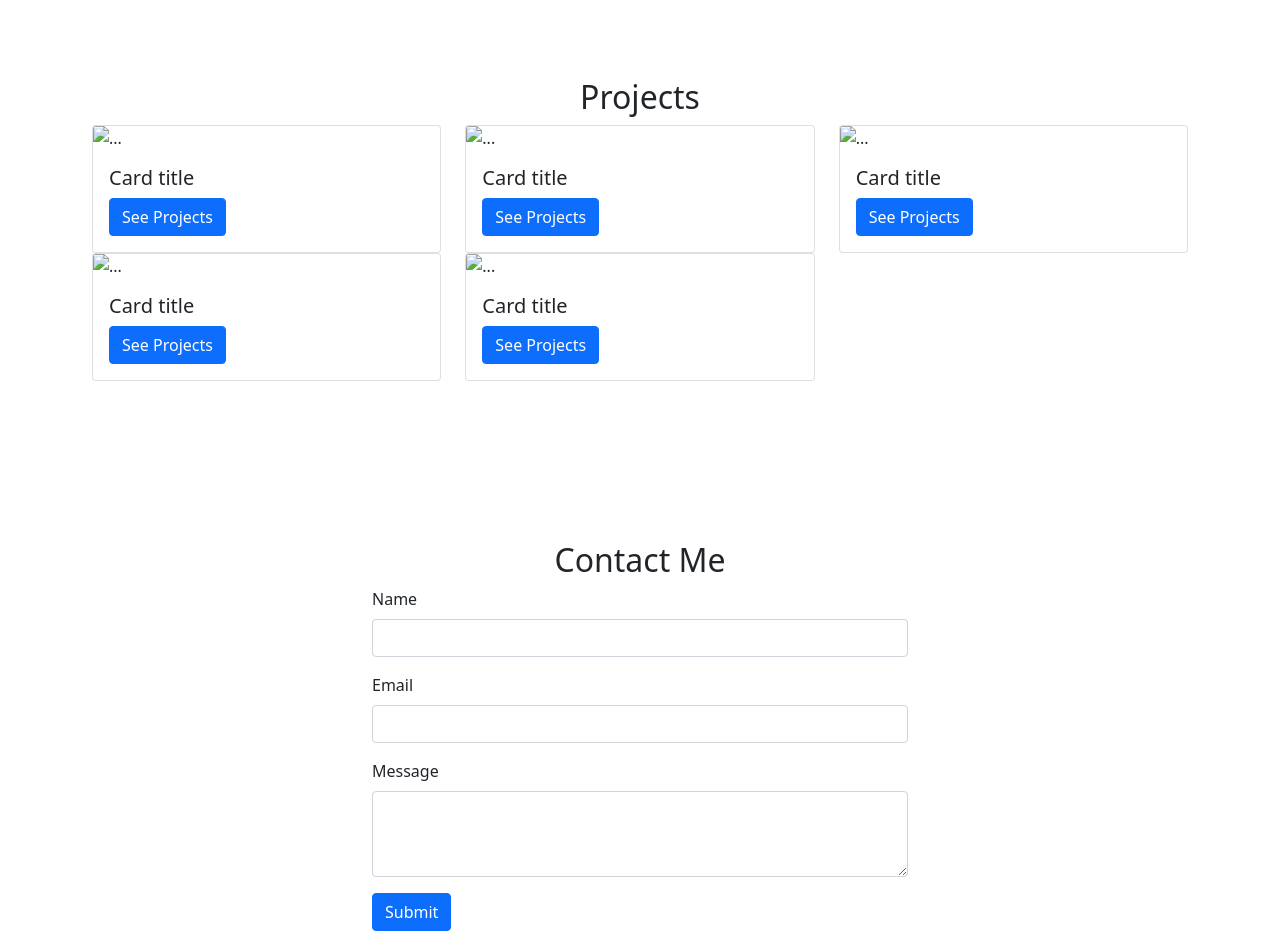
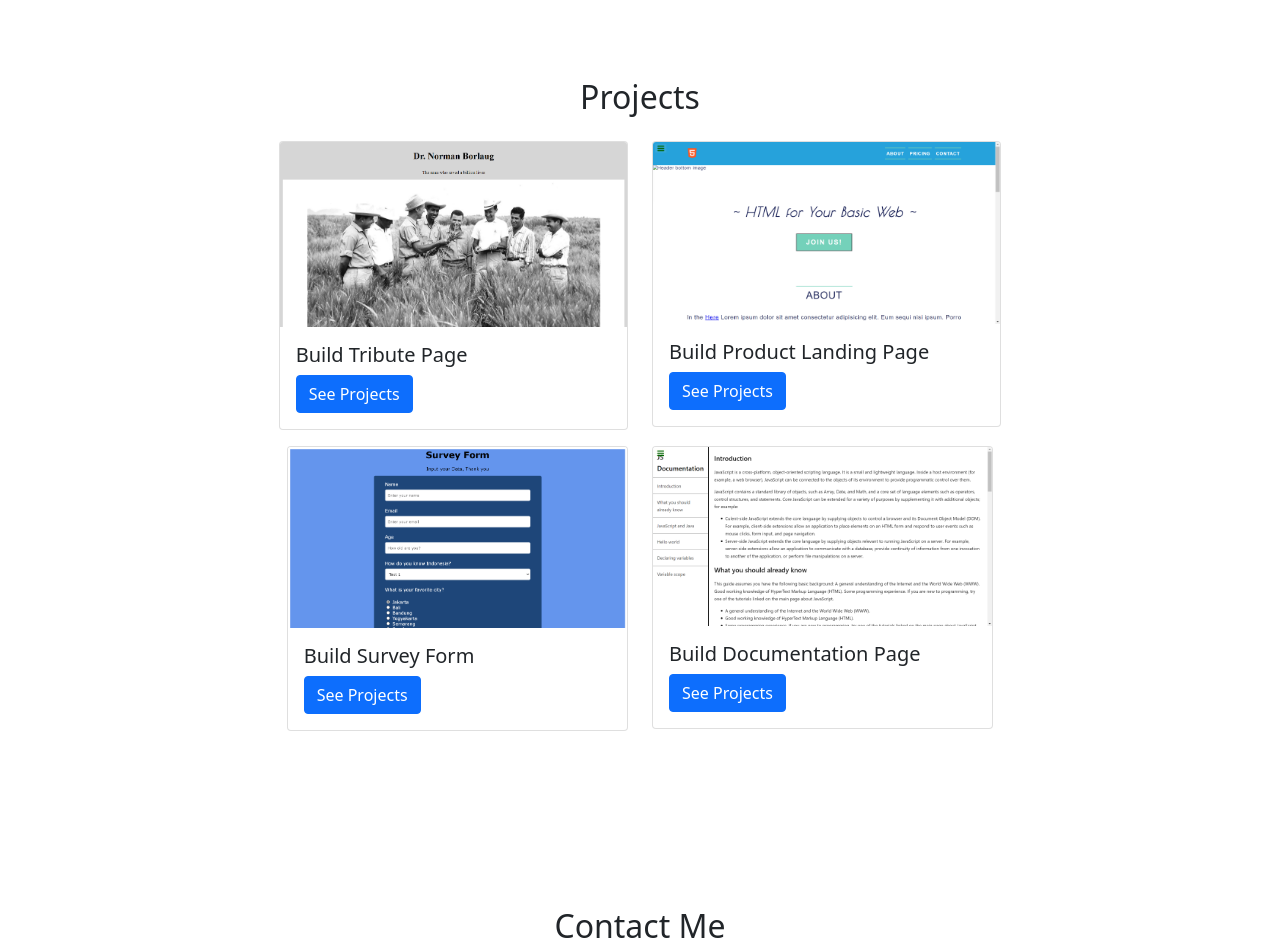
Before and after one commit to iqbalabdillahsuwandi/iqbalabdillahsuwandi.github.io, a plain HTML site: page index.html in a window 1280 px wide. Shown: the part 1160-2107 px from the top of the page. Drawn offline with nearby package versions, Linux system fonts and the light colour scheme.

Commit message:
add link project

```diff
--- a/index.html
+++ b/index.html
@@ -81,55 +81,52 @@
     <!-- Project -->
     <section id="projects">
         <div class="container">
-            <div class="row text-center">
+            <div class="row text-center  mb-3">
                 <div class="col">
                     <h2>Projects</h2>
                 </div>
             </div>
-            <div class="row">
-                <div class="col-md-4">
+            <div class="row justify-content-center">
+                <div class="col-md-4 mb-3">
                     <div class="card">
-                        <img src="..." class="card-img-top" alt="...">
+                        <img src="img/Tribute-Page.png" class="card-img-top" alt="Tribute Page Web">
                         <div class="card-body">
-                            <h5 class="card-title">Card title</h5>
+                            <h5 class="card-title">Build Tribute Page</h5>
                             <a href="https://iqbalabdillahsuwandi.github.io/FCC---Build-Tribute-Page/"
                                 class="btn btn-primary">See Projects</a>
                         </div>
                     </div>
                 </div>
-                <div class="col-md-4">
+                <div class="col-md-4 mb-3">
                     <div class="card">
-                        <img src="..." class="card-img-top" alt="...">
+                        <img src="img/product landing page.png" class="card-img-top" alt="Product Landing Page">
                         <div class="card-body">
-                            <h5 class="card-title">Card title</h5>
-                            <a href="#" class="btn btn-primary">See Projects</a>
+                            <h5 class="card-title">Build Product Landing Page</h5>
+                            <a href="https://iqbalabdillahsuwandi.github.io/FCC---Build-a-Product-Landing-Page/"
+                                class="btn btn-primary">See Projects</a>
                         </div>
                     </div>
                 </div>
-                <div class="col-md-4">
+                <div class="row justify-content-center">
+                    <div class="col-md-4 mb-3">
                         <div class="card">
-                        <img src="..." class="card-img-top" alt="...">
+                            <img src="img/Survey.png" class="card-img-top" alt="Survey Form">
                             <div class="card-body">
-                            <h5 class="card-title">Card title</h5>
-                            <a href="#" class="btn btn-primary">See Projects</a>
+                                <h5 class="card-title">Build Survey Form</h5>
+                                <a href="https://iqbalabdillahsuwandi.github.io/FCC---Build-a-Survey-Form/"
+                                    class="btn btn-primary">See Projects</a>
                             </div>
                         </div>
                     </div>
-                <div class="col-md-4">
+                    <div class="col-md-4 mb-3">
                         <div class="card">
-                        <img src="..." class="card-img-top" alt="...">
+                            <img src="img/Technical-Documentation-Page.png" class="card-img-top"
+                                alt="Technical Documentation Page">
                             <div class="card-body">
-                            <h5 class="card-title">Card title</h5>
-                            <a href="#" class="btn btn-primary">See Projects</a>
+                                <h5 class="card-title">Build Documentation Page</h5>
+                                <a href="https://iqbalabdillahsuwandi.github.io/FCC---Technical-Documentation-Page/"
+                                    class="btn btn-primary">See Projects</a>
                             </div>
-                    </div>
-                </div>
-                <div class="col-md-4">
-                    <div class="card">
-                        <img src="..." class="card-img-top" alt="...">
-                        <div class="card-body">
-                            <h5 class="card-title">Card title</h5>
-                            <a href="#" class="btn btn-primary">See Projects</a>
                         </div>
                     </div>
                 </div>
```
Also changed, not shown: img/Picture1.png, img/Survey.png (added), img/Technical-Documentation-Page.png (added), img/Tribute-Page.png (added), img/product landing page.png (added), style.css (line endings or trailing spaces). Lines whose indentation alone changed are shown as unchanged.
